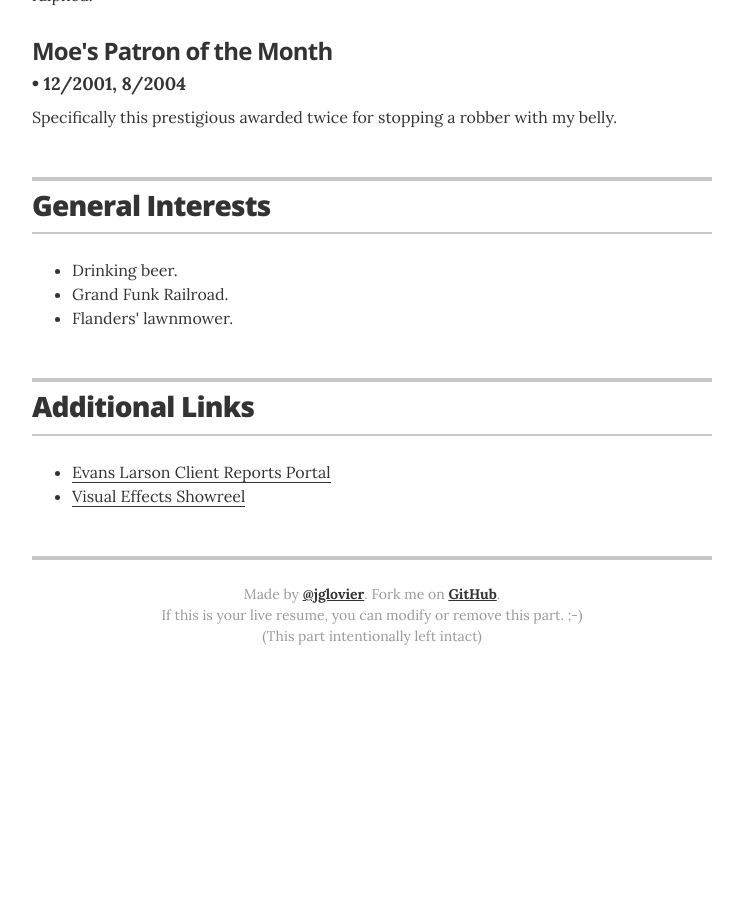
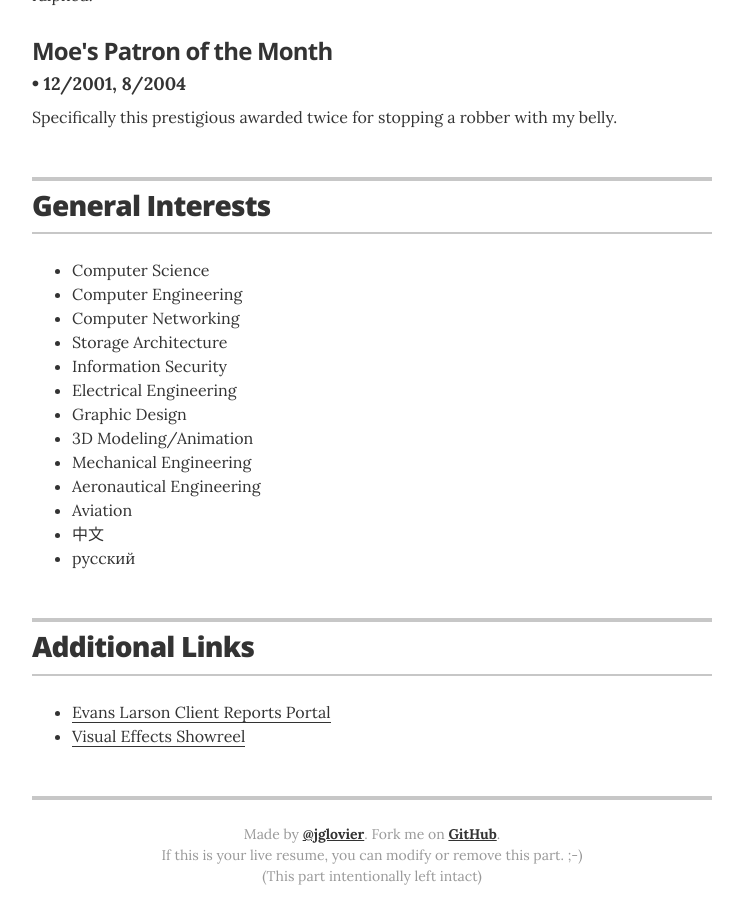
Before and after one commit to christian-kramer/christian-kramer.github.io, a Jekyll site: the page built from index.html, in a window 1280 px wide and 900 px high, scrolled down 2636 px. Shown: the whole window, without its empty margins (268-1011 px from the left). Built offline with Jekyll 4.4.1, drawn with Linux system fonts in a browser that asks for light colours; before the commit the page ends 3331 px from its top, so only the background shows below that.

Commit message:
pasted ongoing "interests" list

```diff
--- a/_data/interests.yml
+++ b/_data/interests.yml
@@ -1,4 +1,14 @@
 # Interests
-- description: Drinking beer.
-- description: Grand Funk Railroad.
-- description: Flanders' lawnmower.
+- description: Computer Science
+- description: Computer Engineering
+- description: Computer Networking
+- description: Storage Architecture
+- description: Information Security
+- description: Electrical Engineering
+- description: Graphic Design
+- description: 3D Modeling/Animation
+- description: Mechanical Engineering
+- description: Aeronautical Engineering
+- description: Aviation
+- description: 中文
+- description: русский
```
